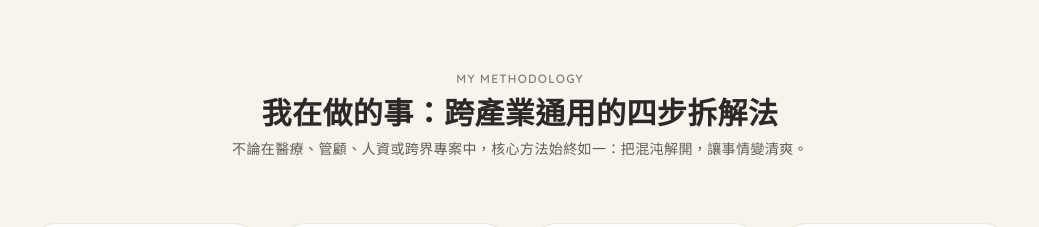
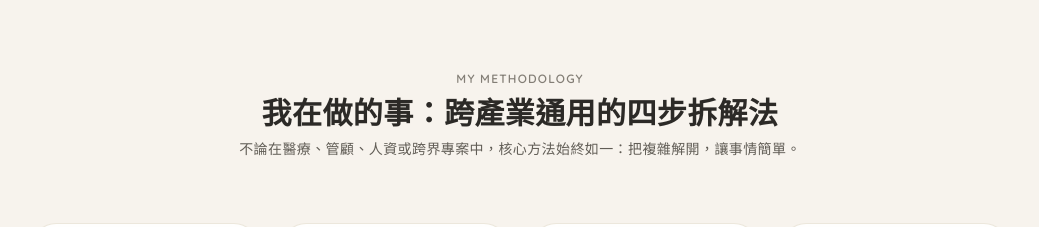
Before and after one commit to Chloewh8/portfolio, a plain HTML site: page index.html in a window 1280 px wide. Shown: the part 3720-3947 px from the top of the page, without its empty margins (120-1159 px from the left). Drawn offline with nearby package versions, Linux system fonts and the light colour scheme; a web font is replaced by a local one.

Commit message:
Update methodology subtitle copy

```diff
--- a/index.html
+++ b/index.html
@@ -527,7 +527,7 @@
               我在做的事：跨產業通用的四步拆解法
             </h2>
             <p class="text-sm text-ink-500 mt-2 max-w-xl mx-auto">
-              不論在醫療、管顧、人資或跨界專案中，核心方法始終如一：把混沌解開，讓事情變清爽。
+              不論在醫療、管顧、人資或跨界專案中，核心方法始終如一：把複雜解開，讓事情簡單。
             </p>
           </div>
 
```
